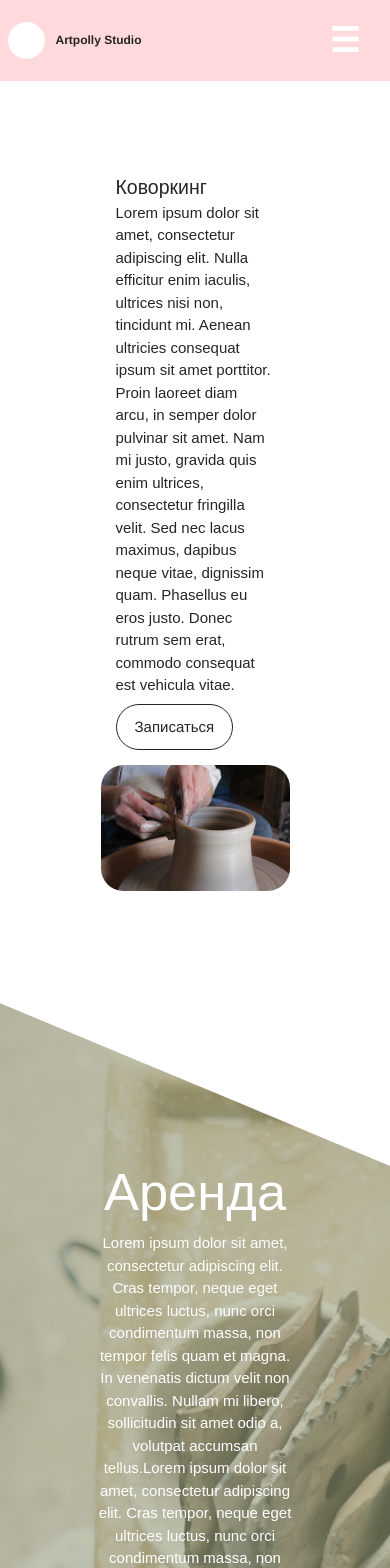
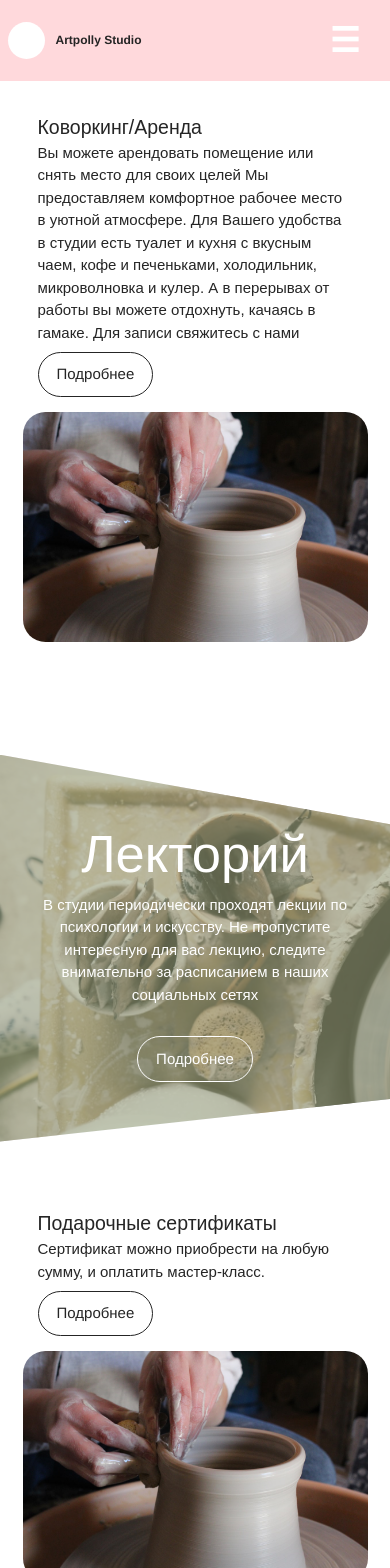
Before and after one commit to locturui/artpolly-vue, a Vue app: page /offering in a window 390 px wide. Shown: the top 1568 px of the page. Built offline with nearby package versions, Linux system fonts and the light colour scheme.

Commit message:
responsive

```diff
--- a/src/components/InfoItem.vue
+++ b/src/components/InfoItem.vue
@@ -33,7 +33,7 @@ const isMobile = computed(() => width.value < 768)
 
 h2 {
   margin: 0;
-  font-size: 2.7em;
+  font-size: 2.5em;
 }
 
 img {
--- a/src/components/ScheduleSection.vue
+++ b/src/components/ScheduleSection.vue
@@ -1,7 +1,9 @@
 <template>
   <section>
     <h2>Расписание</h2>
-    <WeekSchedule></WeekSchedule>
+    <h3>Пока что нет ближайших событий</h3>
+
+    <!-- <WeekSchedule></WeekSchedule> -->
   </section>
 </template>
 
@@ -19,6 +21,11 @@ h2 {
   margin-bottom: 2em;
 }
 
+h3 {
+  text-align: center;
+  margin-bottom: 4em;
+}
+
 @media (max-width: 768px) {
   section {
     margin-top: 2em;
--- a/src/components/TheOffering.vue
+++ b/src/components/TheOffering.vue
@@ -1,72 +1,71 @@
 <template>
   <section>
-    <NarrowSection>
+    <!-- Conditionally applying styles to narrow-wrap for desktop -->
+    <div class="narrow-wrap" :class="{ 'mobile-view': isMobile }">
       <div class="wrapper">
         <InfoItem imgUrl="/image/photo_about.jpeg" :classes="['reverse']">
-          <template #header>Коворкинг</template>
-          <template #content
-            >Lorem ipsum dolor sit amet, consectetur adipiscing elit. Nulla efficitur enim iaculis,
-            ultrices nisi non, tincidunt mi. Aenean ultricies consequat ipsum sit amet porttitor.
-            Proin laoreet diam arcu, in semper dolor pulvinar sit amet. Nam mi justo, gravida quis
-            enim ultrices, consectetur fringilla velit. Sed nec lacus maximus, dapibus neque vitae,
-            dignissim quam. Phasellus eu eros justo. Donec rutrum sem erat, commodo consequat est
-            vehicula vitae.
+          <template #header>Коворкинг/Аренда</template>
+          <template #content>
+            Вы можете арендовать помещение или снять место для своих целей Мы предоставляем комфортное рабочее место в уютной атмосфере. Для Вашего удобства в студии есть туалет и кухня с вкусным чаем, кофе и печеньками, холодильник, микроволновка и кулер. А в перерывах от работы вы можете отдохнуть, качаясь в гамаке.
+Для записи свяжитесь с нами
           </template>
           <template #button>
-            <ActionButton :classes="['btn', 'dark-btn']">Записаться</ActionButton>
+            <ActionButton :classes="['btn', 'dark-btn']">Подробнее</ActionButton>
           </template>
         </InfoItem>
       </div>
-    </NarrowSection>
-    <div class="">
+    </div>
+
+    <!-- Image section with text -->
+    <div class="image-section">
       <div class="container">
         <div class="image-container">
           <div class="content">
-            <h1>Аренда</h1>
+            <h1>Лекторий</h1>
             <p>
-              Lorem ipsum dolor sit amet, consectetur adipiscing elit. Cras tempor, neque eget
-              ultrices luctus, nunc orci condimentum massa, non tempor felis quam et magna. In
-              venenatis dictum velit non convallis. Nullam mi libero, sollicitudin sit amet odio a,
-              volutpat accumsan tellus.Lorem ipsum dolor sit amet, consectetur adipiscing elit. Cras
-              tempor, neque eget ultrices luctus, nunc orci condimentum massa, non tempor felis quam
-              et magna. In venenatis dictum velit non convallis. Nullam mi libero, sollicitudin sit
-              amet odio a, volutpat accumsan tellus.
+              В студии периодически проходят лекции по психологии и искусству. Не пропустите интересную для вас лекцию, следите внимательно за расписанием в наших социальных сетях
             </p>
             <ActionButton :classes="['btn']">Подробнее</ActionButton>
           </div>
         </div>
       </div>
     </div>
-    <div class="narrow-wrap">
+
+    <!-- Second narrow-wrap section -->
+    <div class="narrow-wrap" :class="{ 'mobile-view': isMobile }">
       <div class="wrapper">
         <InfoItem imgUrl="/image/photo_about.jpeg" :classes="['']">
-          <template #header>Лекторий</template>
-          <template #content
-            >Lorem ipsum dolor sit amet, consectetur adipiscing elit. Nulla efficitur enim iaculis,
-            ultrices nisi non, tincidunt mi. Aenean ultricies consequat ipsum sit amet porttitor.
-            Proin laoreet diam arcu, in semper dolor pulvinar sit amet. Nam mi justo, gravida quis
-            enim ultrices, consectetur fringilla velit. Sed nec lacus maximus, dapibus neque vitae,
-            dignissim quam. Phasellus eu eros justo. Donec rutrum sem erat, commodo consequat est
-            vehicula vitae.
+          <template #header>Подарочные сертификаты</template>
+          <template #content>
+            Сертификат можно приобрести на любую сумму, и оплатить мастер-класс.
           </template>
           <template #button>
-            <ActionButton :classes="['btn', 'dark-btn']">Записаться</ActionButton>
+            <ActionButton :classes="['btn', 'dark-btn']">Подробнее</ActionButton>
           </template>
         </InfoItem>
       </div>
     </div>
+
     <TheFooter></TheFooter>
   </section>
 </template>
 
 <script setup lang="ts">
+import { ref, computed } from 'vue'
+import { useWindowSize } from '@vueuse/core'
 import ActionButton from './ActionButton.vue'
-import NarrowSection from './NarrowSection.vue'
 import InfoItem from './InfoItem.vue'
 import TheFooter from './TheFooter.vue'
+
+const { width } = useWindowSize()
+
+const isMobile = computed(() => width.value <= 768)
 </script>
 
 <style scoped>
+section {
+  padding-top: 6em;
+}
 .container {
   display: flex;
   align-items: center;
@@ -96,9 +95,31 @@ import TheFooter from './TheFooter.vue'
   margin-bottom: 2em;
 }
 
+/* Default narrow-wrap styling for desktop */
 .narrow-wrap {
   width: 60%;
   margin: 0 auto;
   margin-bottom: 5em;
 }
+
+/* On mobile, remove narrow-wrap specific styles */
+.mobile-view {
+  width: 100%;
+  margin: 0;
+  margin-bottom: 2em;
+}
+
+@media (max-width: 768px) {
+  .content p {
+    width: 90%;
+  }
+
+  .image-container {
+    margin: 3em 0;
+  }
+
+  .content {
+    padding: 4em 0;
+  }
+}
 </style>
--- a/src/components/WeekSchedule.vue
+++ b/src/components/WeekSchedule.vue
@@ -26,6 +26,12 @@ import { useWindowSize } from '@vueuse/core'
 import { Carousel, Pagination, Slide } from 'vue3-carousel'
 import 'vue3-carousel/dist/carousel.css'
 import DaySchedule from './DaySchedule.vue'
+
+const uri = import.meta.env.VITE_BASE_URI
+
+const res = await fetch(uri + '/schedule')
+const schedule = await res.json()
+console.log(schedule)
 
 // Get the window size to detect mobile
 const { width } = useWindowSize()
```
